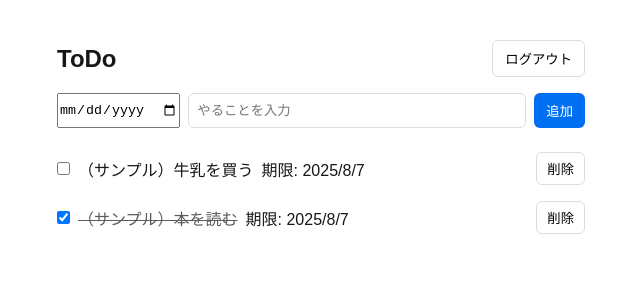
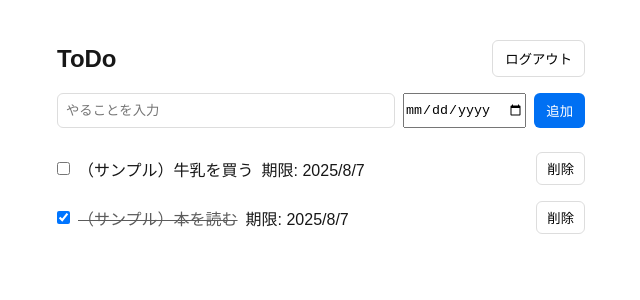
Before and after one commit to OnoHibiki/todo-ts-java, a Next.js app in the folder frontend/: page /todos in a window 1280 px wide. Shown: the top 300 px of the page, without its empty margins (319-959 px from the left). Built offline with nearby package versions, Linux system fonts and the light colour scheme; sample sign-in values are in the browser's storage.

Commit message:
Todoページ実装

```diff
--- a/frontend/src/app/todos/page.tsx
+++ b/frontend/src/app/todos/page.tsx
@@ -66,7 +66,12 @@ export default function TodosPage() {
             </header>
 
             <div className={styles.inputRow}>
-
+                <input
+                    value={input}
+                    onChange={(e) => setInput(e.target.value)}
+                    placeholder="やることを入力"
+                    className={styles.input}
+                />
                 <input
                     type="date"
                     value={deadlineInput}
@@ -74,12 +79,7 @@ export default function TodosPage() {
                     min={todayStr}
                     className={styles.dateInput}
                 />
-                <input
-                    value={input}
-                    onChange={(e) => setInput(e.target.value)}
-                    placeholder="やることを入力"
-                    className={styles.input}
-                />
+
                 <button className={styles.addBtn} onClick={addTodo}>追加</button>
 
             </div>
```
